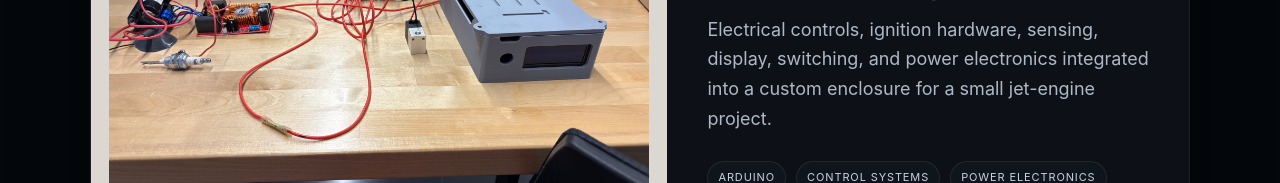
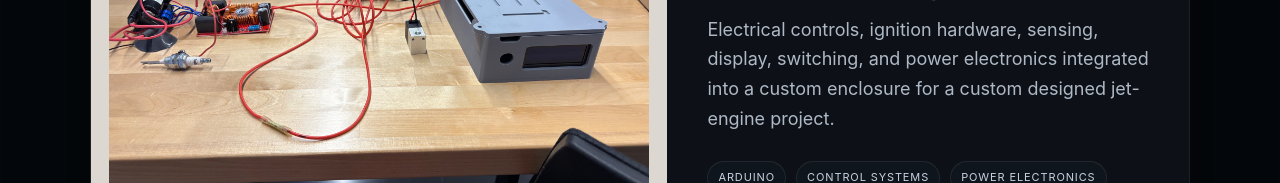
Before and after one commit to tajsangra/TajSangra_Portfolio, a plain HTML site: page index.html in a window 1280 px wide. Shown: the part 1562-1745 px from the top of the page. Drawn offline with Linux system fonts and the light colour scheme.

Commit message:
Add files via upload

```diff
--- a/index.html
+++ b/index.html
@@ -65,7 +65,7 @@
           </div>
           <p class="featured-meta">2026 · Personal Project</p>
           <h3>Jet Engine Electrical &amp; Control System</h3>
-          <p class="featured-desc">Electrical controls, ignition hardware, sensing, display, switching, and power electronics integrated into a custom enclosure for a small jet-engine project.</p>
+          <p class="featured-desc">Electrical controls, ignition hardware, sensing, display, switching, and power electronics integrated into a custom enclosure for a custom designed jet-engine project.</p>
           <div class="home-tags">
             <span>Arduino</span>
             <span>Control Systems</span>
```
